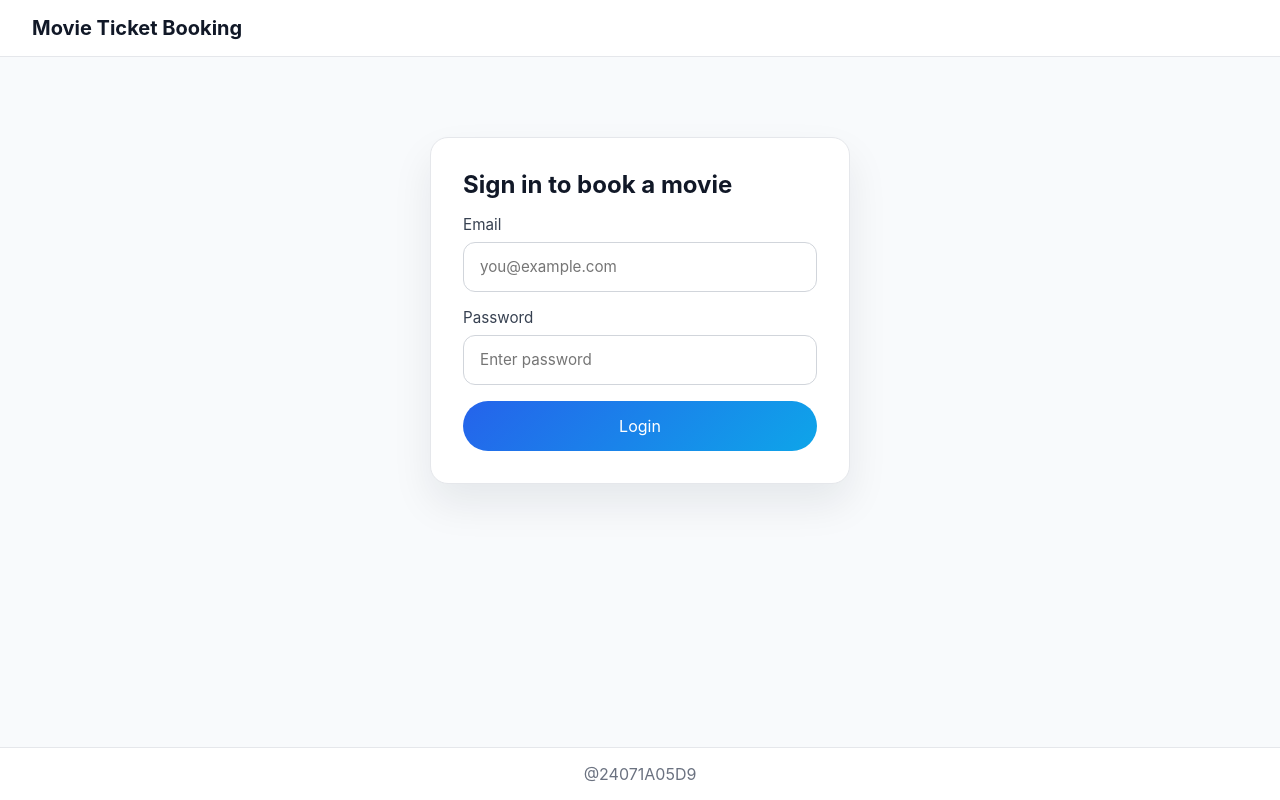
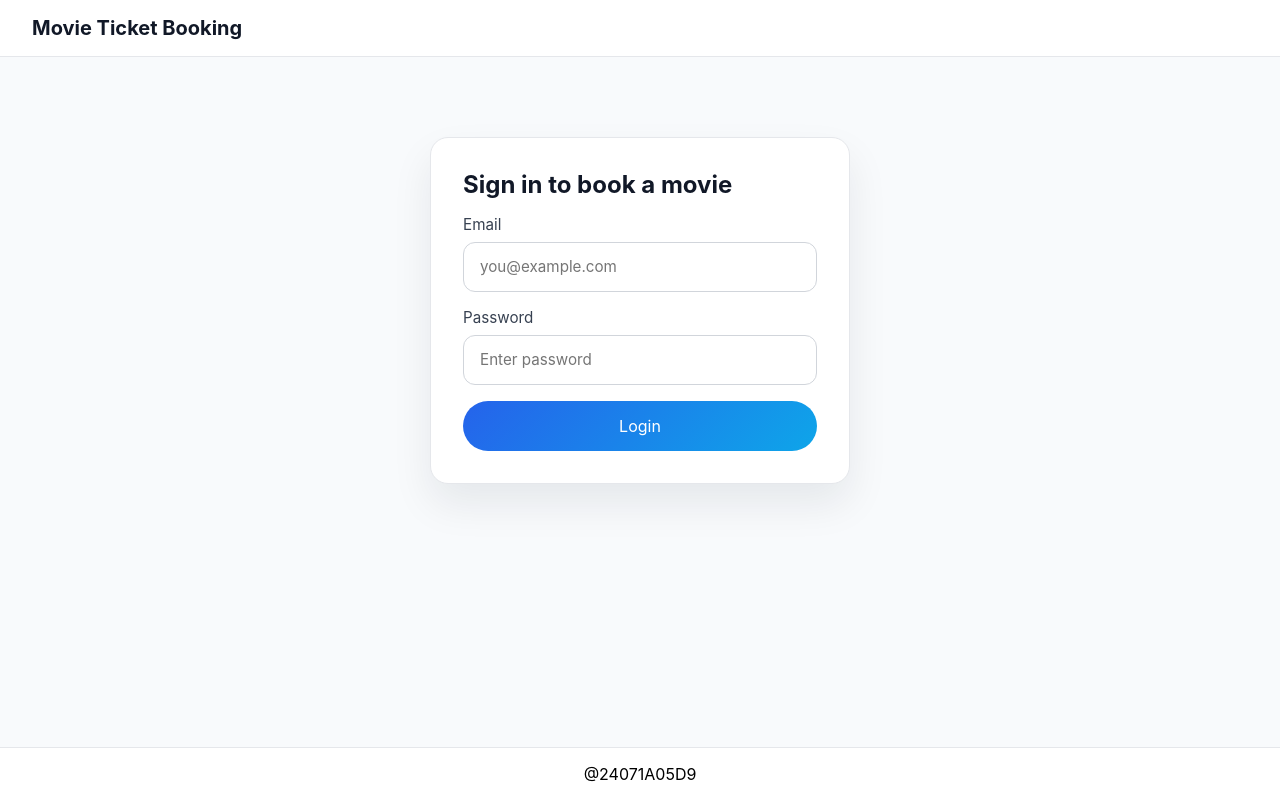
Before and after one commit to 24071a05d9-gif/WAD_INTERNAL1, a React (Vite) app: page / in a window 1280 px wide. Built offline with nearby package versions, Linux system fonts and the light colour scheme.

Commit message:
Change footer copyright color to black

```diff
--- a/src/styles.css
+++ b/src/styles.css
@@ -51,7 +51,7 @@ button, input {
 .app-footer {
   padding: 1rem 2rem;
   text-align: center;
-  color: #6b7280;
+  color: #000000;
   border-top: 1px solid #e5e7eb;
   background: #ffffff;
 }
```
